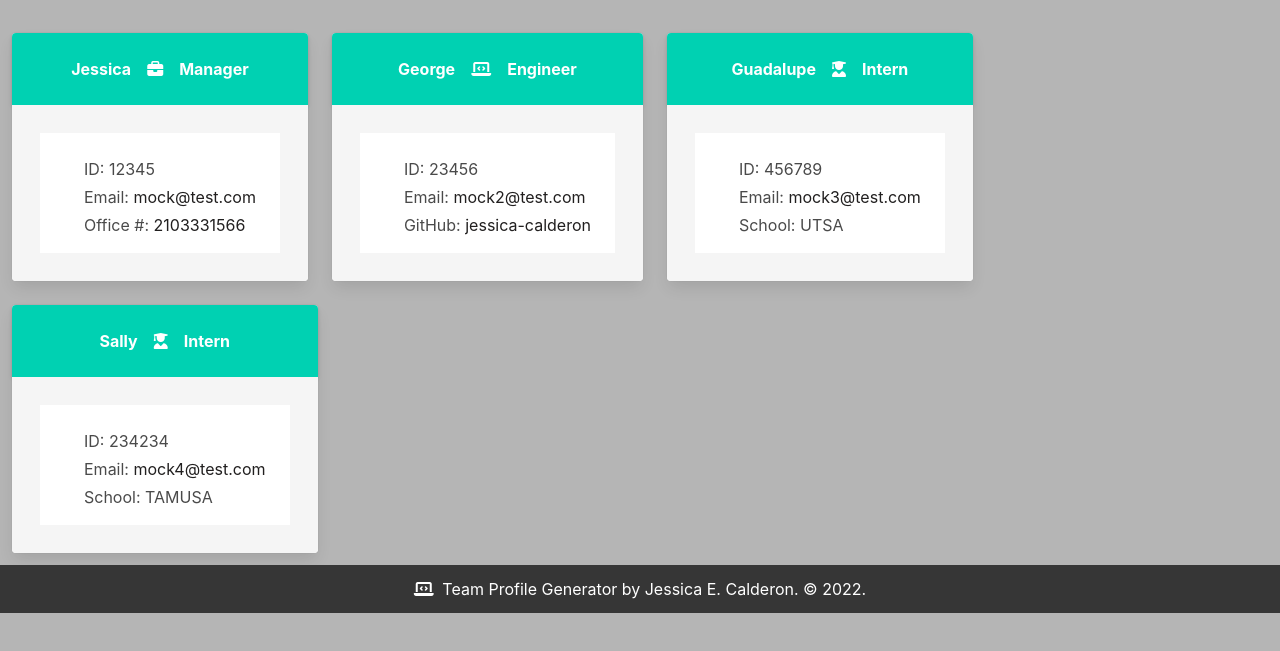
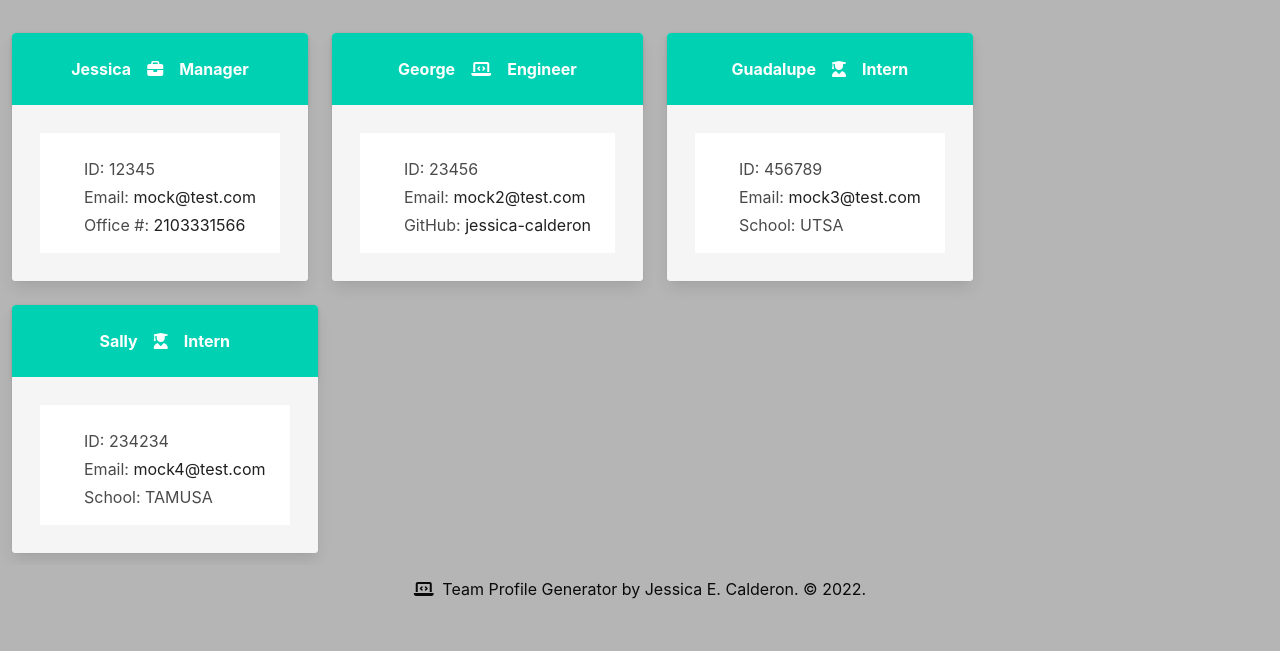
Before and after one commit to jessica-calderon/team-profile-generator, a website: page generatedHTMLsample.html in a window 1280 px wide. Shown: the part 95-746 px from the top of the page. Drawn offline with nearby package versions, Linux system fonts and the light colour scheme.

Commit message:
fix sample name

```diff
--- a/generatedHTMLexample.html
+++ b/generatedHTMLsample.html
@@ -86,7 +86,7 @@
 
     </main>
 </body>
-<footer class="container is-fluid has-text-white p-3 has-text-centered has-background-dark">
+<footer class="container is-fluid has-text-black p-3 has-text-centered has-background-grey-light">
 <h3><i class="fa-solid fa-laptop-code mr-1"></i> Team Profile Generator by Jessica E. Calderon. © 2022. </h3>
 </footer>
 </html>
```
